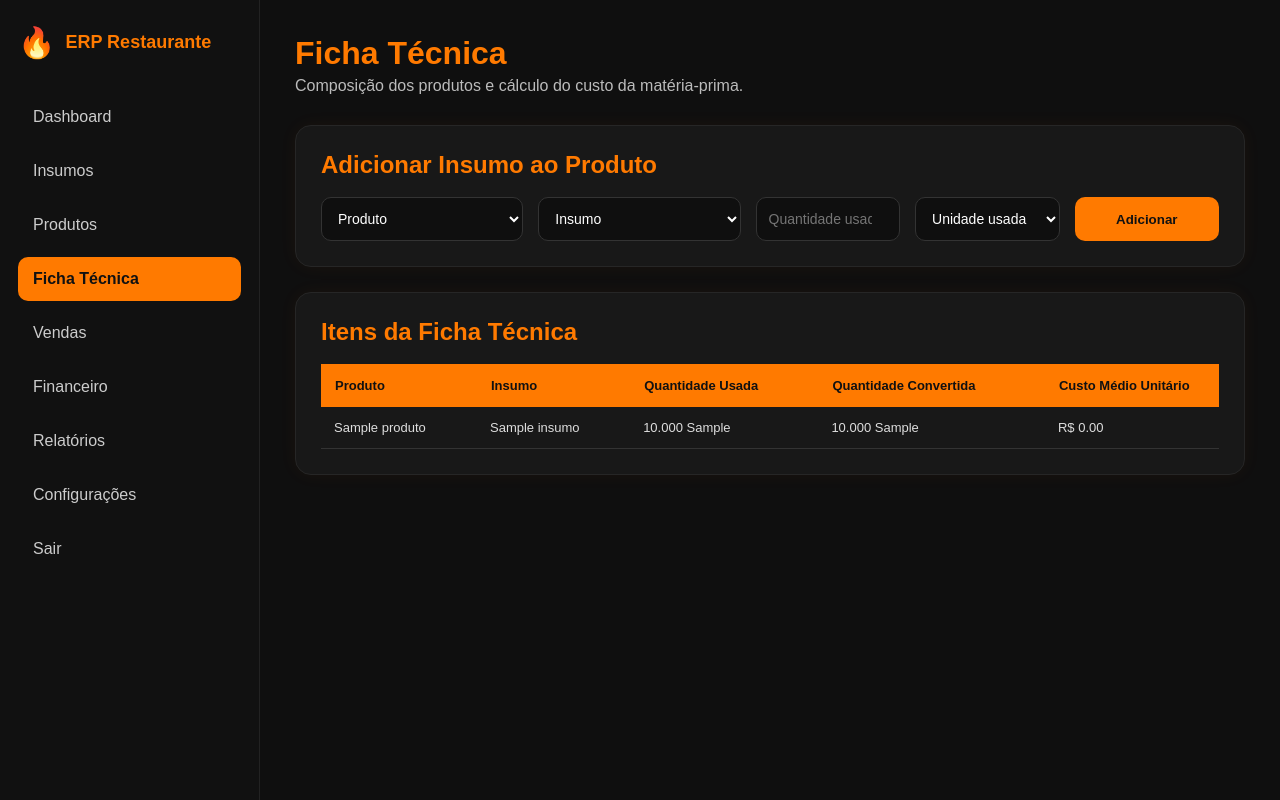
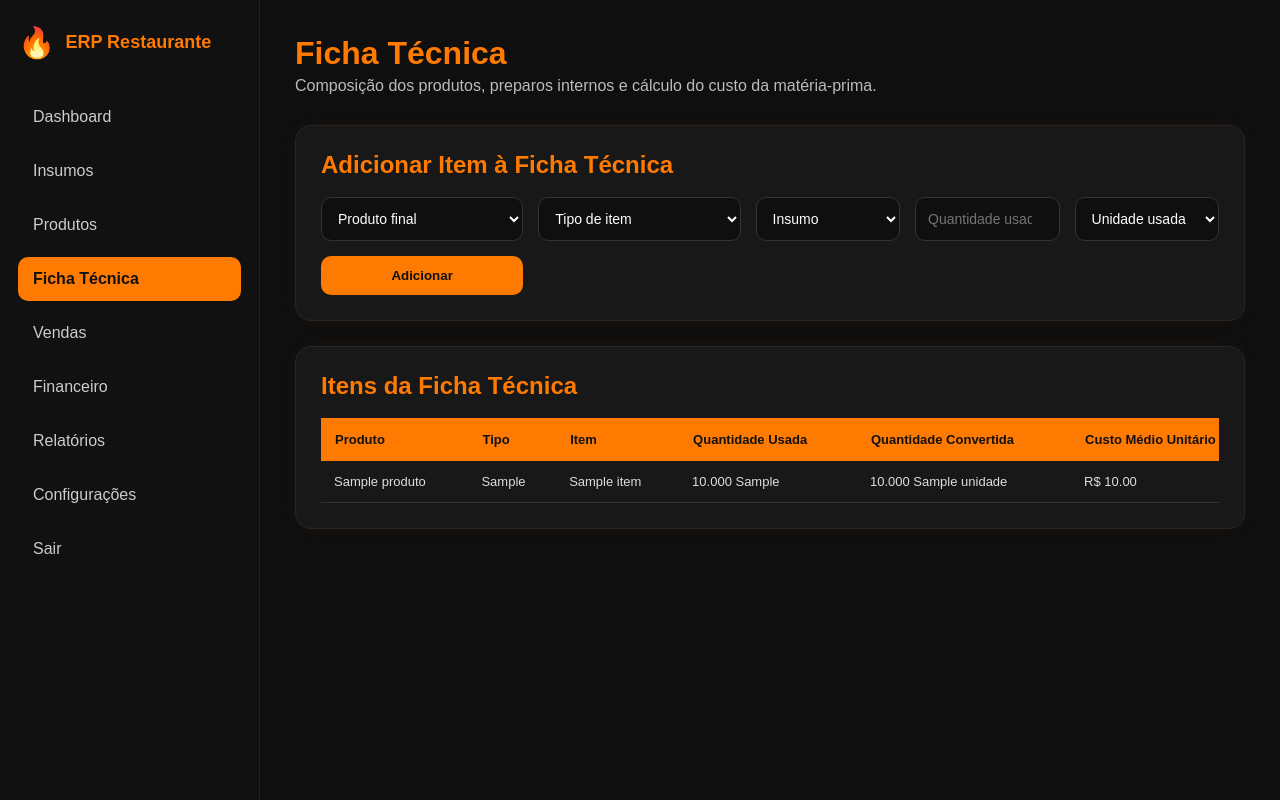
Before and after one commit to GisellyVieira/erp-restaurante, a Flask app: template templates/ficha_tecnica.html in a window 1280 px wide. Run offline with Flask 3, Linux system fonts and the light colour scheme; tables that the repository leaves empty hold one stand-in row (values such as "Sample post"); the template is opened without the code that fills it: values that come from a table or form of the project are taken from there, most other values are stand-ins (such as "Sample title", 1, 10 or a date in 2020); parts of the project's set-up code (start-up, migrations or seed data) failed here and were passed over.

Commit message:
Adiciona preparos internos na ficha tecnica

```diff
--- a/app.py
+++ b/app.py
@@ -284,12 +284,20 @@ def ficha_tecnica():
         return redirect(url_for("login"))
 
     if request.method == "POST":
+
+        tipo_item = request.form["tipo_item"]
+
         item = FichaTecnica(
             produto_id=int(request.form["produto_id"]),
-            insumo_id=int(request.form["insumo_id"]),
             quantidade=float(request.form["quantidade"]),
             unidade_utilizada=request.form["unidade_utilizada"]
         )
+
+        if tipo_item == "insumo":
+            item.insumo_id = int(request.form["insumo_id"])
+
+        elif tipo_item == "produto":
+            item.produto_base_id = int(request.form["produto_base_id"])
 
         db.session.add(item)
         db.session.commit()
@@ -297,12 +305,14 @@ def ficha_tecnica():
         return redirect(url_for("ficha_tecnica"))
 
     produtos = Produto.query.order_by(Produto.nome).all()
+    produtos_base = Produto.query.order_by(Produto.nome).all()
     insumos = Insumo.query.order_by(Insumo.nome).all()
     itens = FichaTecnica.query.all()
 
     return render_template(
         "ficha_tecnica.html",
         produtos=produtos,
+        produtos_base=produtos_base,
         insumos=insumos,
         itens=itens
     )
@@ -318,7 +328,6 @@ def excluir_item_ficha(id):
     db.session.commit()
 
     return redirect(url_for("ficha_tecnica"))
-
 
 @app.route("/vendas", methods=["GET", "POST"])
 def vendas():
--- a/models.py
+++ b/models.py
@@ -196,14 +196,41 @@ class FichaTecnica(db.Model):
     id = db.Column(db.Integer, primary_key=True)
 
     produto_id = db.Column(db.Integer, db.ForeignKey("produto.id"), nullable=False)
-    insumo_id = db.Column(db.Integer, db.ForeignKey("insumo.id"), nullable=False)
+
+    # Pode ser insumo comum
+    insumo_id = db.Column(db.Integer, db.ForeignKey("insumo.id"), nullable=True)
+
+    # Ou pode ser um produto/preparo interno usado como base
+    produto_base_id = db.Column(db.Integer, db.ForeignKey("produto.id"), nullable=True)
 
     quantidade = db.Column(db.Float, nullable=False)
     unidade_utilizada = db.Column(db.String(20), nullable=False)
 
     insumo = db.relationship("Insumo")
 
+    produto_base = db.relationship(
+        "Produto",
+        foreign_keys=[produto_base_id]
+    )
+
+    def nome_item(self):
+        if self.insumo:
+            return self.insumo.nome
+        if self.produto_base:
+            return self.produto_base.nome
+        return "Item não informado"
+
+    def tipo_item(self):
+        if self.insumo:
+            return "Insumo"
+        if self.produto_base:
+            return "Preparo interno"
+        return "-"
+
     def quantidade_convertida_para_estoque(self):
+        if not self.insumo:
+            return self.quantidade
+
         unidade_estoque = self.insumo.unidade
         unidade_usada = self.unidade_utilizada
 
@@ -222,10 +249,15 @@ class FichaTecnica(db.Model):
         return self.quantidade
 
     def custo_item(self):
-        quantidade_convertida = self.quantidade_convertida_para_estoque()
-        custo_unitario = self.insumo.custo_medio_unitario()
-        return quantidade_convertida * custo_unitario
+        if self.insumo:
+            quantidade_convertida = self.quantidade_convertida_para_estoque()
+            custo_unitario = self.insumo.custo_medio_unitario()
+            return quantidade_convertida * custo_unitario
 
+        if self.produto_base:
+            return self.quantidade * self.produto_base.custo_materia_prima()
+
+        return 0
 
 class Venda(db.Model):
     id = db.Column(db.Integer, primary_key=True)
--- a/templates/ficha_tecnica.html
+++ b/templates/ficha_tecnica.html
@@ -26,23 +26,37 @@
     <main class="conteudo">
         <header class="topo">
             <h1>Ficha Técnica</h1>
-            <p>Composição dos produtos e cálculo do custo da matéria-prima.</p>
+            <p>Composição dos produtos, preparos internos e cálculo do custo da matéria-prima.</p>
         </header>
 
         <section class="painel">
-            <h2>Adicionar Insumo ao Produto</h2>
+            <h2>Adicionar Item à Ficha Técnica</h2>
+
             <form method="POST" class="form-grid ficha-form">
                 <select name="produto_id" required>
-                    <option value="">Produto</option>
+                    <option value="">Produto final</option>
                     {% for p in produtos %}
                         <option value="{{ p.id }}">{{ p.nome }}</option>
                     {% endfor %}
                 </select>
 
-                <select name="insumo_id" required>
+                <select name="tipo_item" id="tipo_item" required>
+                    <option value="">Tipo de item</option>
+                    <option value="insumo">Insumo do estoque</option>
+                    <option value="produto">Preparo interno / produto base</option>
+                </select>
+
+                <select name="insumo_id" id="campo_insumo">
                     <option value="">Insumo</option>
                     {% for i in insumos %}
                         <option value="{{ i.id }}">{{ i.nome }} - estoque em {{ i.unidade }}</option>
+                    {% endfor %}
+                </select>
+
+                <select name="produto_base_id" id="campo_produto_base" style="display:none;">
+                    <option value="">Preparo interno / produto base</option>
+                    {% for p in produtos_base %}
+                        <option value="{{ p.id }}">{{ p.nome }}</option>
                     {% endfor %}
                 </select>
 
@@ -65,12 +79,14 @@
 
         <section class="painel">
             <h2>Itens da Ficha Técnica</h2>
+
             <div class="tabela-container">
                 <table>
                     <thead>
                         <tr>
                             <th>Produto</th>
-                            <th>Insumo</th>
+                            <th>Tipo</th>
+                            <th>Item</th>
                             <th>Quantidade Usada</th>
                             <th>Quantidade Convertida</th>
                             <th>Custo Médio Unitário</th>
@@ -78,19 +94,35 @@
                             <th>Ação</th>
                         </tr>
                     </thead>
+
                     <tbody>
                         {% for item in itens %}
                         <tr>
                             <td>{{ item.produto.nome }}</td>
-                            <td>{{ item.insumo.nome }}</td>
+                            <td>{{ item.tipo_item() }}</td>
+                            <td>{{ item.nome_item() }}</td>
                             <td>{{ "%.3f"|format(item.quantidade) }} {{ item.unidade_utilizada }}</td>
-                            <td>{{ "%.3f"|format(item.quantidade_convertida_para_estoque()) }} {{ item.insumo.unidade }}</td>
-                            <td>R$ {{ "%.2f"|format(item.insumo.custo_medio_unitario()) }}</td>
+
+                            {% if item.insumo %}
+                                <td>{{ "%.3f"|format(item.quantidade_convertida_para_estoque()) }} {{ item.insumo.unidade }}</td>
+                                <td>R$ {{ "%.2f"|format(item.insumo.custo_medio_unitario()) }}</td>
+                            {% else %}
+                                <td>{{ "%.3f"|format(item.quantidade) }} {{ item.unidade_utilizada }}</td>
+                                <td>R$ {{ "%.2f"|format(item.produto_base.custo_materia_prima()) }}</td>
+                            {% endif %}
+
                             <td>R$ {{ "%.2f"|format(item.custo_item()) }}</td>
-                            <td><a class="btn-excluir" href="{{ url_for('excluir_item_ficha', id=item.id) }}">Excluir</a></td>
+
+                            <td>
+                                <a class="btn-excluir" href="{{ url_for('excluir_item_ficha', id=item.id) }}">
+                                    Excluir
+                                </a>
+                            </td>
                         </tr>
                         {% else %}
-                        <tr><td colspan="7" class="vazio">Nenhum item cadastrado na ficha técnica.</td></tr>
+                        <tr>
+                            <td colspan="8" class="vazio">Nenhum item cadastrado na ficha técnica.</td>
+                        </tr>
                         {% endfor %}
                     </tbody>
                 </table>
@@ -99,5 +131,29 @@
     </main>
 </div>
 
+<script>
+const tipoItem = document.getElementById("tipo_item");
+const campoInsumo = document.getElementById("campo_insumo");
+const campoProdutoBase = document.getElementById("campo_produto_base");
+
+tipoItem.addEventListener("change", function() {
+    if (this.value === "insumo") {
+        campoInsumo.style.display = "block";
+        campoProdutoBase.style.display = "none";
+        campoInsumo.required = true;
+        campoProdutoBase.required = false;
+        campoProdutoBase.value = "";
+    }
+
+    if (this.value === "produto") {
+        campoInsumo.style.display = "none";
+        campoProdutoBase.style.display = "block";
+        campoInsumo.required = false;
+        campoProdutoBase.required = true;
+        campoInsumo.value = "";
+    }
+});
+</script>
+
 </body>
 </html>
```
